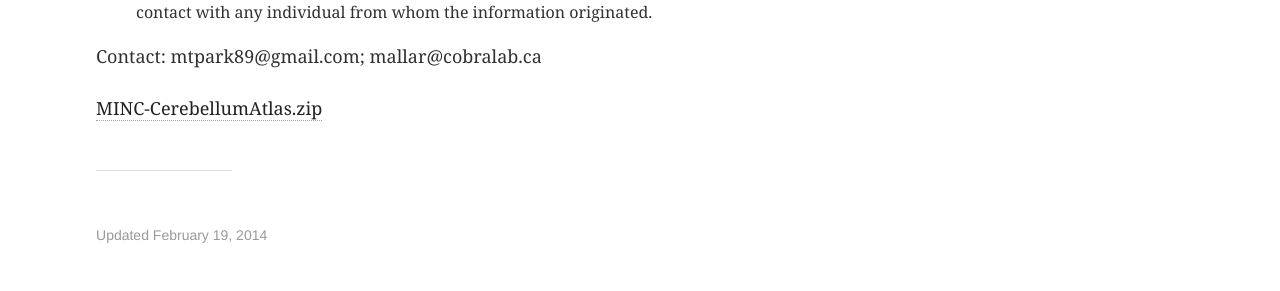
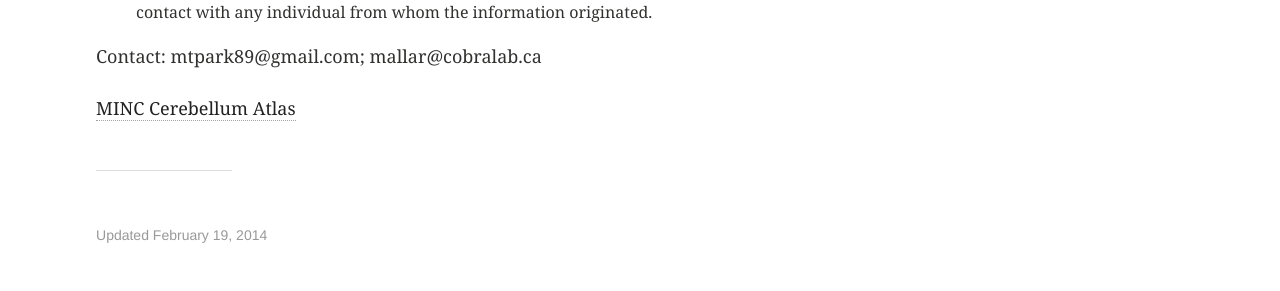
Before and after one commit to TIGRLab/tigrlab.github.io, a Jekyll site: the page built from _posts/projects/2014-02-17-subcortical-atlases.md, in a window 1280 px wide and 900 px high, scrolled down 5172 px. Shown: the part 471-762 px from the top of the window. Built offline with Jekyll 4.4.1, drawn with Linux system fonts in a browser that asks for light colours.

Commit message:
renamed link

```diff
--- a/_posts/projects/2014-02-17-subcortical-atlases.md
+++ b/_posts/projects/2014-02-17-subcortical-atlases.md
@@ -94,4 +94,4 @@ In accessing the materials, documents and content, you agree to the following te
 
 Contact: mtpark89@gmail.com; mallar@cobralab.ca
 
-[MINC-CerebellumAtlas.zip](https://docs.google.com/a/cobralab.ca/forms/d/1TceLn3MBTAFdKoi7-L_Vi7tKh2fIus8VTsGTWTpXLAI/viewform)
+[MINC Cerebellum Atlas](https://docs.google.com/a/cobralab.ca/forms/d/1TceLn3MBTAFdKoi7-L_Vi7tKh2fIus8VTsGTWTpXLAI/viewform)
```
